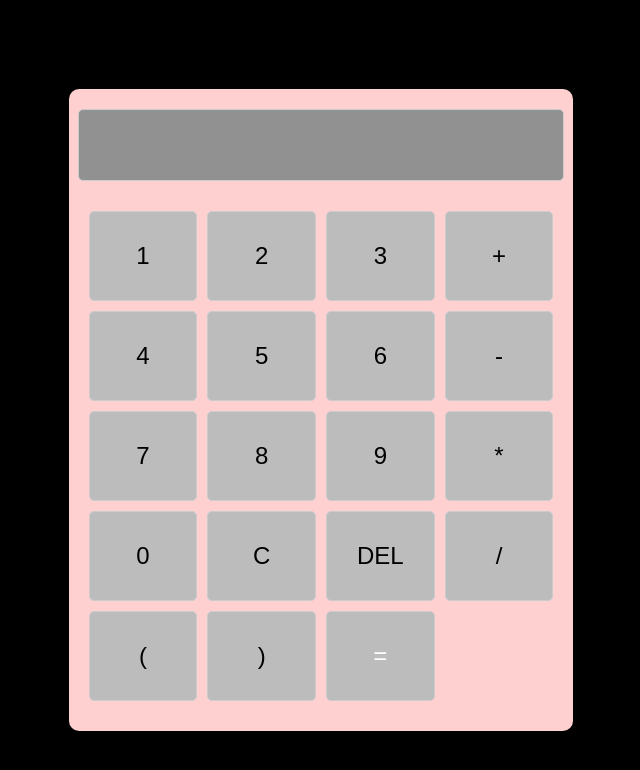
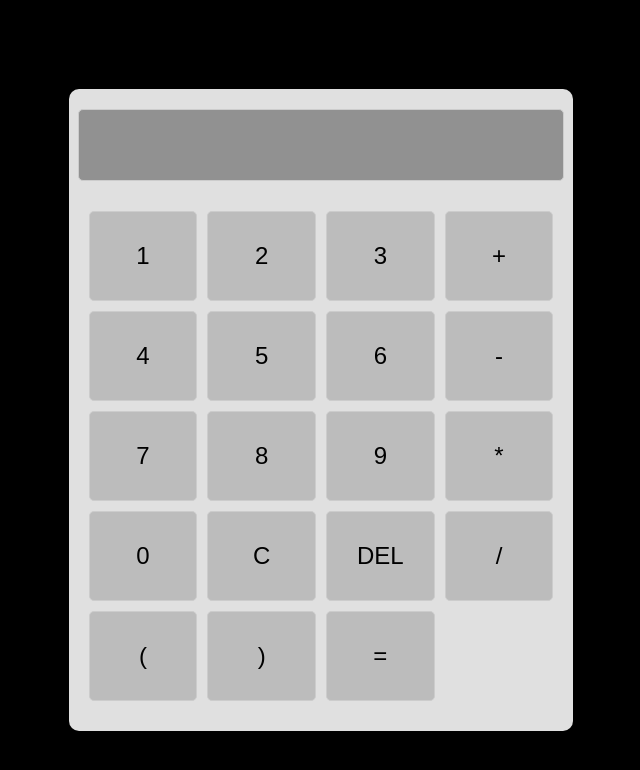
Before and after one commit to GigabyteBlender/CalculatorWebsite, a plain HTML site: page index.html in a window 1280 px wide. Shown: the whole page, without its empty margins (319-959 px from the left). Drawn offline with Linux system fonts and the light colour scheme.

Commit message:
chagned files are listed here

```diff
--- a/style.css
+++ b/style.css
@@ -1,6 +1,6 @@
 :root {
     --main-bg-color: rgb(0, 0, 0);
-    --calculator-bg-color: #ffd0d0;
+    --calculator-bg-color: #e0e0e0;
     --button-bg-color: #bcbcbc;
     --button-hover-color: #d0d0d0;
     --text-color: #333;
@@ -76,7 +76,7 @@ body {
 .calculate-button { /* Style for the Calculate button */
     grid-column: span 1; /* Make it span one column */
     background-color: #4CAF50;
-    color: white;
+    color: rgb(0, 0, 0);
 }
 
 #result {
```
Also changed, not shown: scripts.js (+7 -0 lines).
